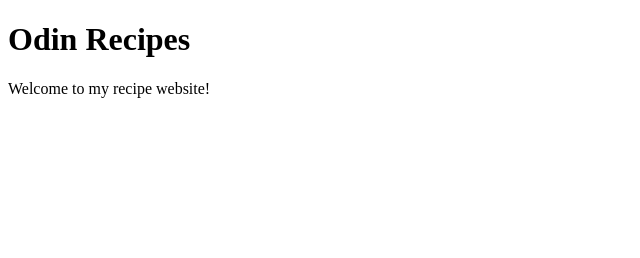
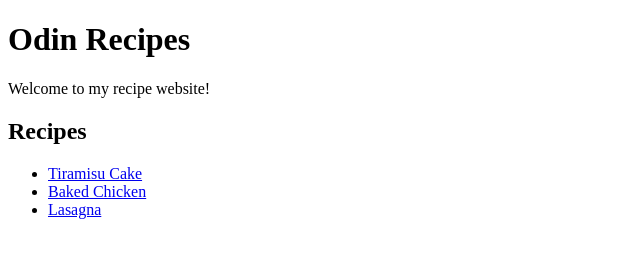
Before and after one commit to angeldora834/odin-recipes, a plain HTML site: page index.html in a window 1280 px wide. Shown: the whole page, without its empty margins (0-640 px from the left). Drawn offline with Linux system fonts and the light colour scheme.

Commit message:
Add recipe links to index.html

```diff
--- a/index.html
+++ b/index.html
@@ -7,5 +7,12 @@
     <body>
         <h1>Odin Recipes</h1>
         <p>Welcome to my recipe website!</p>
+
+        <h2>Recipes</h2>
+        <ul>
+            <li><a href="recipes/tiramisu.html">Tiramisu Cake</a></li>
+            <li><a href="recipes/bakedchicken.html">Baked Chicken</a></li>
+            <li><a href="recipes/lasagna.html">Lasagna</a></li>
+        </ul>
 </body>
 </html>
```
